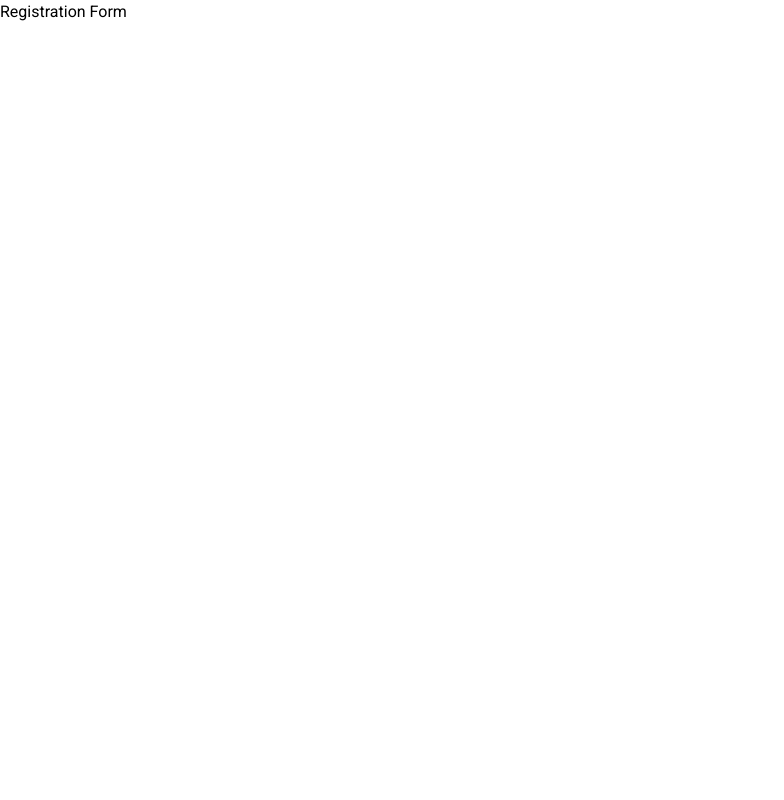
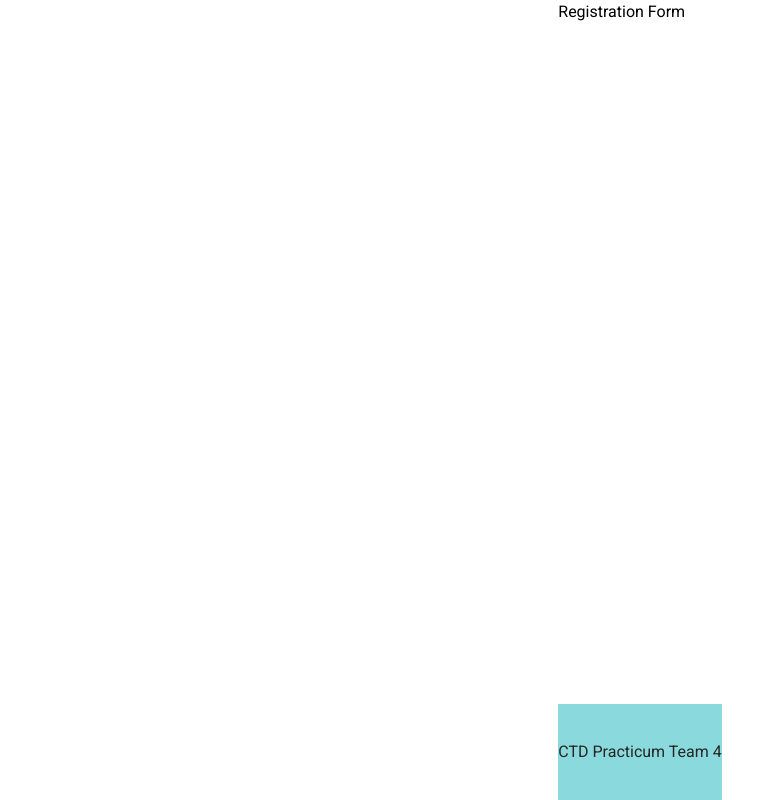
Before and after one commit to Code-the-Dream-School/gg-pac-team4-front, a React (Vite) app: page /register in a window 1280 px wide. Shown: the whole page, without its empty margins (0-784 px from the left). Built offline with nearby package versions, Linux system fonts and the light colour scheme.

Commit message:
move Footer component to AppRoutes

```diff
--- a/index.html
+++ b/index.html
@@ -11,7 +11,7 @@
     <title></title>
   </head>
   <body class="h-full bg-pureWhite font-roboto">
-    <div id="root" class="flex flex-col gap-y-7"></div>
+    <div id="root" class="flex flex-col gap-y-7 items-center"></div>
     <script type="module" src="/src/main.jsx"></script>
   </body>
 </html>
--- a/src/AppRoutes.jsx
+++ b/src/AppRoutes.jsx
@@ -5,11 +5,14 @@ import Login from './components/auth/Login.jsx';
 import Register from './components/auth/Register.jsx';
 import SearchBar from './components/search/SearchBar.jsx';
 import PaymentForm from './components/payment/PaymentForm.jsx';
+import Footer from './components/layouts/Footer.jsx'
 
 
 const AppRoutes = () => {
   return (
     <BrowserRouter>
+      <div className="flex flex-col min-h-screen">
+      <main className="flex-grow">
       <Routes>
         <Route path="*" element={<NotFound />} />
         <Route path="/" element={<HomePage />} />
@@ -18,6 +21,9 @@ const AppRoutes = () => {
         <Route path="/search" element={<SearchBar />} />
         <Route path="/payment" element={<PaymentForm />} />
       </Routes>
+      </main>
+      <Footer />
+      </div>
     </BrowserRouter>
   );
 };
--- a/src/components/layouts/Footer.jsx
+++ b/src/components/layouts/Footer.jsx
@@ -1,6 +1,6 @@
 const Footer = () => {
   return (
-    <footer className="flex w-full flex-row flex-wrap items-center justify-center bg-lightGreen w-full h-24 text-center text-black">
+    <footer className="flex w-full flex-row flex-wrap items-center justify-center bg-lightGreen w-full h-24 text-center text-black bottom-0">
       <p>CTD Practicum Team 4</p>
     </footer>
   );
--- a/src/components/pages/HomePage.jsx
+++ b/src/components/pages/HomePage.jsx
@@ -1,7 +1,5 @@
-import { useNavigate } from 'react-router-dom';
-import Footer from "../layouts/Footer"
+import { useNavigate } from "react-router-dom";
 const HomePage = () => {
-
   const navigate = useNavigate();
   const search = () => {
     navigate("/search");
@@ -13,20 +11,18 @@ const HomePage = () => {
     navigate("/register");
   };
 
-
   return (
-    <div className="flex flex-col min-h-screen">
-   <main className="flex-grow p-4">
+   <>
       <h1 className="text-3xl font-spartan font-bold">HOME PAGE</h1>
       <button onClick={search}>Search classes</button>
       <button onClick={login}>Log In</button>
-      <button className='bg-red hover:bg-pureWhite hover:text-red hover:border-2 hover:border-red text-white font-spartan font-semibold text-lg py-1 px-7 rounded-lg'
-              onClick={register}>Join</button>
-        </main>
-        <Footer />
-    </div>
-
-
+      <button
+        className="bg-red hover:bg-pureWhite hover:text-red hover:border-2 hover:border-red text-white font-spartan font-semibold text-lg py-1 px-7 rounded-lg"
+        onClick={register}
+      >
+        Join
+      </button>
+    </>
   );
 };
 
```
